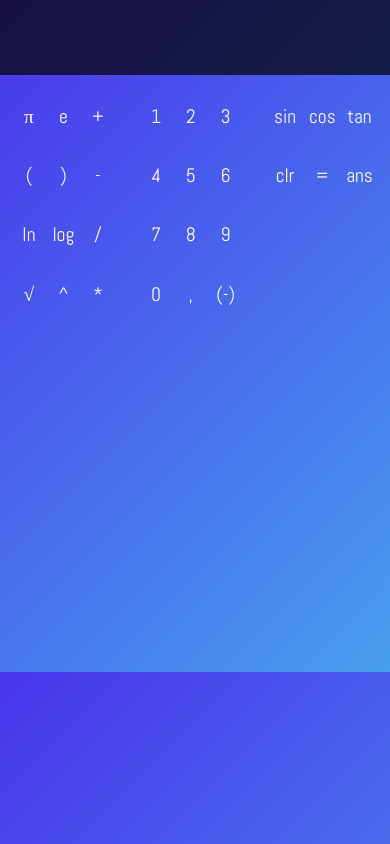
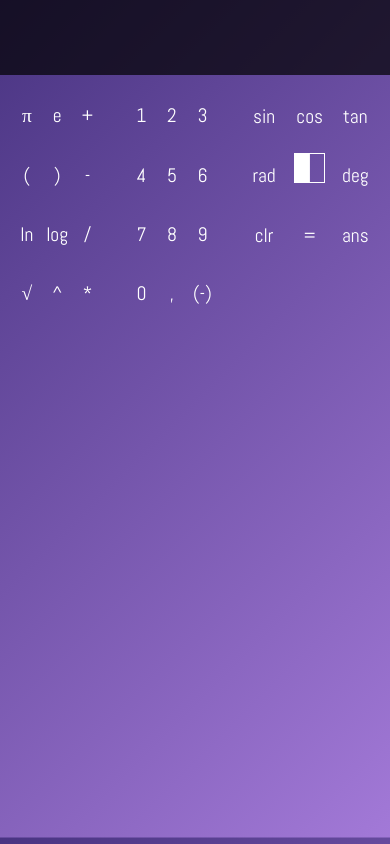
Before and after one commit to Simone-Dr/scientificCalculator, a plain HTML site: page index.html in a window 390 px wide. Drawn offline with Linux system fonts and the light colour scheme.

Commit message:
added rad to deg

```diff
--- a/index.html
+++ b/index.html
@@ -16,44 +16,57 @@
 
 	<div class = "flexbox-container">
 		<div class = "flexbox-item flexbox-item-1">
-			<div id class = "btn" onclick="generalInput(); constant('π');"> π </div>
-			<div id class = "btn" onclick="generalInput(); constant('e');"> e </div>
-			<div id class = "btn" onclick="generalInput(); NotNumber('+');"> + </div>
-			<div id class = "btn" onclick="generalInput(); NotNumber('(');"> ( </div>
-			<div id class = "btn" onclick="generalInput(); NotNumber(')');"> ) </div>
-			<div id class = "btn" onclick="generalInput(); NotNumber('-');"> - </div>
-			<div id class = "btn" onclick="generalInput(); NotNumber('ln'); NotNumber('(');"> ln </div>
-			<div id class = "btn" onclick="generalInput(); NotNumber('log'); NotNumber('(');"> log </div>
-			<div id class = "btn" onclick="generalInput(); NotNumber('/');"> / </div>
-			<div id class = "btn" onclick="generalInput(); NotNumber('√'); NotNumber('(');"> √ </div>
-			<div id class = "btn" onclick="generalInput(); NotNumber('^'); NotNumber('(');"> ^ </div>
-			<div id class = "btn" onclick="generalInput(); NotNumber('*');"> * </div>
+			<div class = "btn" onclick="generalInput(); constant('π');"> π </div>
+			<div class = "btn" onclick="generalInput(); constant('e');"> e </div>
+			<div class = "btn" onclick="generalInput(); NotNumber('+');"> + </div>
+			<div class = "btn" onclick="generalInput(); NotNumber('(');"> ( </div>
+			<div class = "btn" onclick="generalInput(); NotNumber(')');"> ) </div>
+			<div class = "btn" onclick="generalInput(); NotNumber('-');"> - </div>
+			<div class = "btn" onclick="generalInput(); NotNumber('ln'); NotNumber('(');"> ln </div>
+			<div class = "btn" onclick="generalInput(); NotNumber('log'); NotNumber('(');"> log </div>
+			<div class = "btn" onclick="generalInput(); NotNumber('/');"> / </div>
+			<div class = "btn" onclick="generalInput(); NotNumber('√'); NotNumber('(');"> √ </div>
+			<div class = "btn" onclick="generalInput(); NotNumber('^'); NotNumber('(');"> ^ </div>
+			<div class = "btn" onclick="generalInput(); NotNumber('*');"> * </div>
 		</div>
 
 		<div class = "flexbox-item flexbox-item-2">
-			<div id class = "btn" onclick="generalInput(); number('1');"> 1 </div>
-			<div id class = "btn" onclick="generalInput(); number('2');"> 2 </div>
-			<div id class = "btn" onclick="generalInput(); number('3');"> 3 </div>
-			<div id class = "btn" onclick="generalInput(); number('4');"> 4 </div>
-			<div id class = "btn" onclick="generalInput(); number('5');"> 5 </div>
-			<div id class = "btn" onclick="generalInput(); number('6');"> 6 </div>
-			<div id class = "btn" onclick="generalInput(); number('7');"> 7 </div>
-			<div id class = "btn" onclick="generalInput(); number('8');"> 8 </div>
-			<div id class = "btn" onclick="generalInput(); number('9');"> 9 </div>
-			<div id class = "btn" onclick="generalInput(); number('0');"> 0 </div>
-			<div id class = "btn" onclick="generalInput(); dot();"> , </div>
-			<div id class = "btn" onclick="generalInput(); negate()"> (-) </div>
+			<div class = "btn" onclick="generalInput(); number('1');"> 1 </div>
+			<div class = "btn" onclick="generalInput(); number('2');"> 2 </div>
+			<div class = "btn" onclick="generalInput(); number('3');"> 3 </div>
+			<div class = "btn" onclick="generalInput(); number('4');"> 4 </div>
+			<div class = "btn" onclick="generalInput(); number('5');"> 5 </div>
+			<div class = "btn" onclick="generalInput(); number('6');"> 6 </div>
+			<div class = "btn" onclick="generalInput(); number('7');"> 7 </div>
+			<div class = "btn" onclick="generalInput(); number('8');"> 8 </div>
+			<div class = "btn" onclick="generalInput(); number('9');"> 9 </div>
+			<div class = "btn" onclick="generalInput(); number('0');"> 0 </div>
+			<div class = "btn" onclick="generalInput(); dot();"> , </div>
+			<div class = "btn" onclick="generalInput(); negate()"> (-) </div>
 		</div>
 
 		<div class = "flexbox-item flexbox-item-3">
-			<div id class = "btn" onclick="generalInput(); NotNumber('sin'); NotNumber('(');"> sin </div>
-			<div id class = "btn" onclick="generalInput(); NotNumber('cos'); NotNumber('(');"> cos </div>
-			<div id class = "btn" onclick="generalInput(); NotNumber('tan'); NotNumber('(');"> tan </div>
-			<div id class = "btn" onclick="clr();"> clr </div>
-			<div id class = "btn" onclick="equalSign();"> = </div>
-			<div id class = "btn" onclick="generalInput(); ans();"> ans </div>
+			<div class = "btn" onclick="generalInput(); NotNumber('sin'); NotNumber('(');"> sin </div>
+			<div class = "btn" onclick="generalInput(); NotNumber('cos'); NotNumber('(');"> cos </div>
+			<div class = "btn" onclick="generalInput(); NotNumber('tan'); NotNumber('(');"> tan </div>
+
+			<div class = "RadDeg" > rad </div>
+			<label class = "label">
+  				<div class="toggle">
+    				<input id="toggle-state" type="checkbox" name="check" value="check" />
+    				<div class="indi"></div>  <!-- inspured by https://codepen.io/halvves/pen/ExjxaKj-->
+ 			 	</div>
+			</label>
+			<div class = "RadDeg"> deg </div>
+
+
+			<div class = "btn" onclick="clr();"> clr </div>
+			<div class = "btn" onclick="equalSign();"> = </div>
+			<div class = "btn" onclick="generalInput(); ans();"> ans </div>
+
 		</div>
 	</div>
+
 
 </body>
 
--- a/script.js
+++ b/script.js
@@ -93,6 +93,7 @@ function equalSign () {
 		input.innerHTML += " = ";  							  //before Input
 		pressedEqual = true;
 		let temp = solve(InfixToPostfix()); // transform Infix to Postfix and Solve
+		temp = Math.round(temp * 10000000000) / 10000000000; //round to 10 digit
 		input.innerHTML += temp;
 		answer = temp; //safe last answer in answer var
 	}
@@ -236,6 +237,12 @@ let x;
 }
 
 function unaryOperation(x, op) {
+
+	if (document.getElementById("toggle-state").checked == true){
+		x = x * (Math.PI/180);  //rad ro deg
+	}
+
+
 	switch(op) {
 		case "sin" : return (Math.sin(x));
 		break;
--- a/styles.css
+++ b/styles.css
@@ -1,11 +1,12 @@
 
 body {
   	width: 100%;
+
   	margin: 0;
   	padding: 0;
   	font-family: 'Abel';
-  	background: linear-gradient(-45deg, rgba(72,181,239,1) 11.2%, rgba(73,52,236,1) 100.2% );
-  	background-size: 200% 200%;
+  	background: linear-gradient(-45deg, #CC99FF 1%, rgba(73,52,130,1) 100% );
+  	background-size: 250% 250%;
 }
 
 
@@ -50,3 +51,48 @@ body {
 .btn:hover {
 	background-color: rgba(230, 230, 230, 0.3);
 }
+
+
+.label{
+	padding: 0.15%;
+	height: 20%;
+	width: 33%;
+	float: left;
+
+
+}
+
+.toggle {
+	height: 60%;
+	width: 65%;
+	overflow: hidden;
+	border: 1px solid #ffffff;
+    margin: auto;
+    margin-top: 15%;
+}
+
+#toggle-state {
+	display: none;
+}
+
+.indi {
+	height: 100%;
+	width: 200%;
+	background: #ffffff;
+	transform: translate3d(-75%, 0, 0);
+	transition: transform 0.2s cubic-bezier(0.85, 0.05, 0.18, 1.35);
+ }
+
+#toggle-state:checked ~ .indi{
+	transform: translate3d(25%, 0, 0);
+}
+
+.RadDeg{
+	padding: 0.15%;
+	width: 33%;
+	float: left;
+	color: white;
+	text-align: center;
+	font-size: 5vmin;
+	line-height: 7vh;
+}
```
